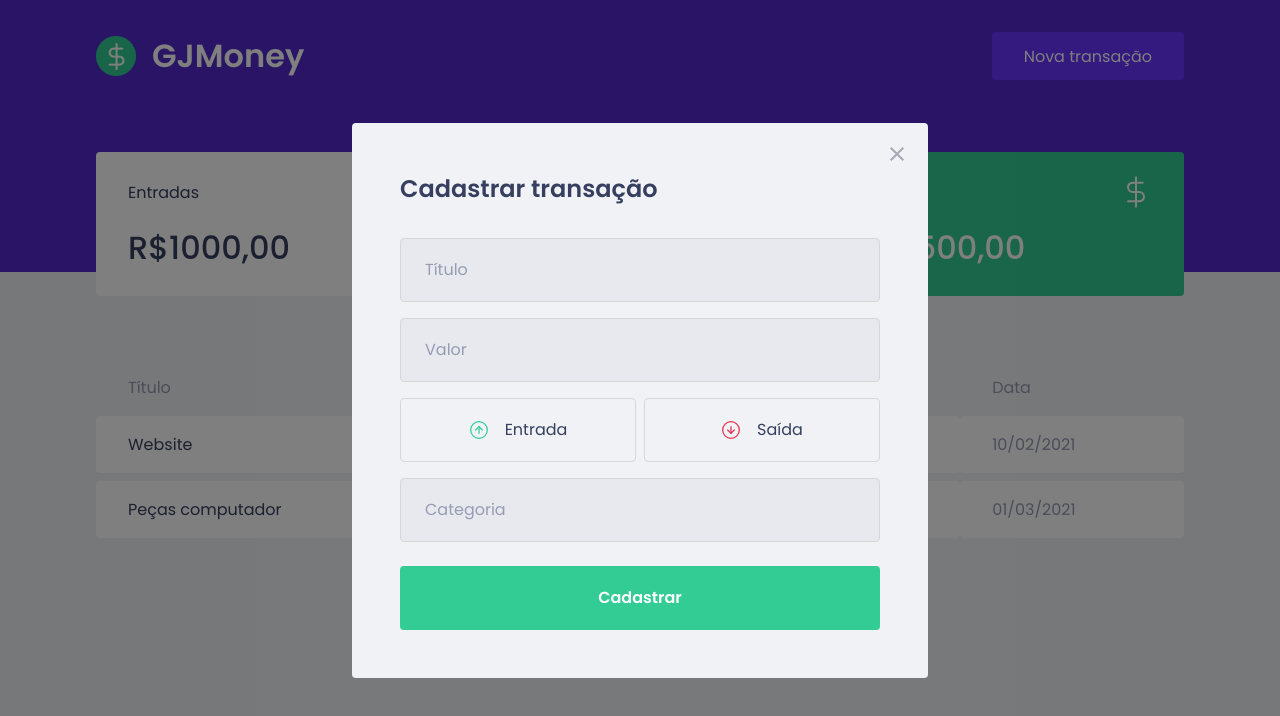
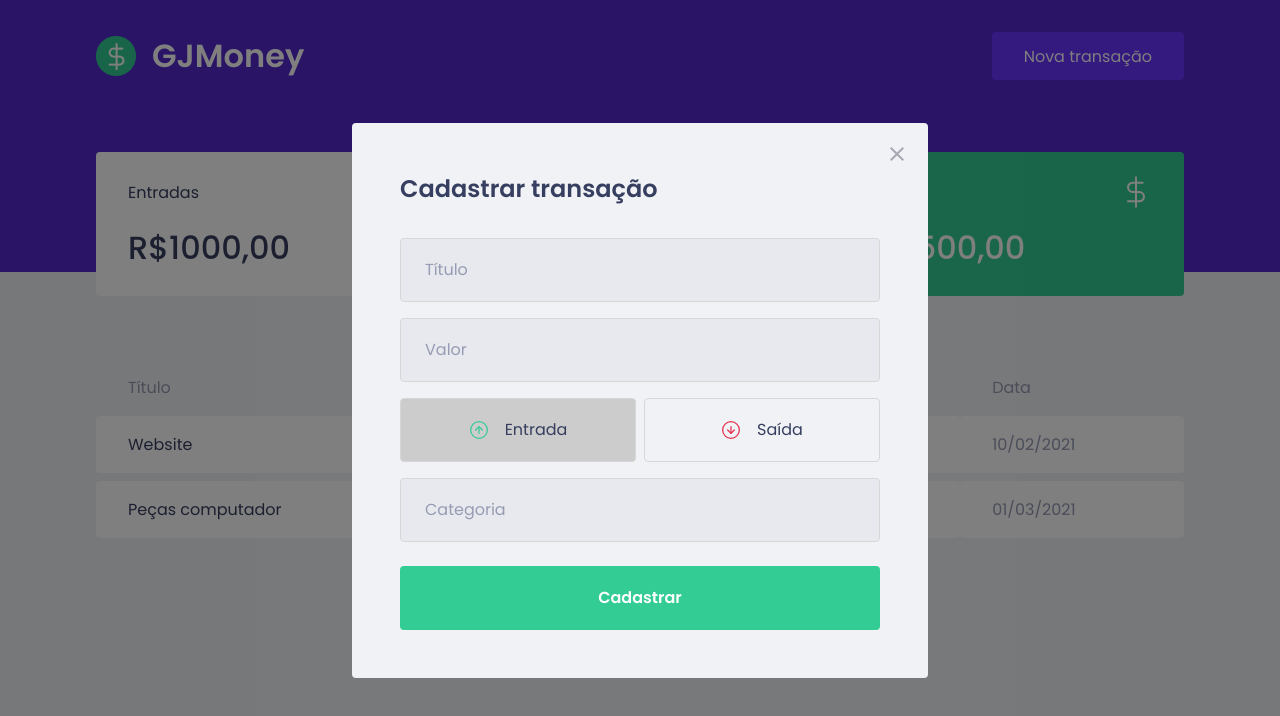
Before and after one commit to GilbertoASJ/GJMoney, a React (Create React App) app: page / in a window 1280 px wide. Both pictures are taken after a click on the button "Nova transação". Shown: the top 716 px of the page. Built offline with nearby package versions, Linux system fonts and the light colour scheme; no server answers; what miragejs would draw is missing.

Commit message:
Updating Modal

```diff
--- a/src/components/NewTransactionModal/index.tsx
+++ b/src/components/NewTransactionModal/index.tsx
@@ -2,7 +2,8 @@
 import closeImg from '../../assets/close.svg'
 import incomeImage from '../../assets/income.svg'
 import outcomeImage from '../../assets/outcome.svg'
-import { Container, TransactionTypeContainer } from './styles'
+import { Container, TransactionTypeContainer, RadioBox } from './styles'
+import { useState } from 'react'
 
 interface NewTransactionModalProps {
 	isOpen: boolean;
@@ -10,6 +11,9 @@
 }
 
 export function NewTransactionModal({ isOpen, onRequestClose }: NewTransactionModalProps) {
+	const [type, setType] = useState('deposit')
+
+	{ /* Retorno do HTML */ }
 	return (
 		<Modal
 			isOpen={isOpen}
@@ -36,15 +40,23 @@
 				{ /* Início TransactionTypeContainer */ }
 				<TransactionTypeContainer>
 
-					<button type="button">
+					<RadioBox
+						type="button"
+						onClick={() => { setType('deposit')}}
+						isActive={type === 'deposit'}
+					>
 						<img src={incomeImage} alt="Entrada" />
 						<span>Entrada</span>
-					</button>
+					</RadioBox>
 
-					<button type="button">
+					<RadioBox
+						type="button"
+						onClick={() => { setType('withdraw')}}
+						isActive={type === 'withdraw'}
+					>
 						<img src={outcomeImage} alt="Saída" />
 						<span>Saída</span>
-					</button>
+					</RadioBox>
 
 				</TransactionTypeContainer>
 
--- a/src/components/NewTransactionModal/styles.ts
+++ b/src/components/NewTransactionModal/styles.ts
@@ -52,12 +52,21 @@
 	display: grid;
 	grid-template-columns: 1fr 1fr;
 	gap: 0.5rem;
+`
 
-	button {
+// Criando uma interface para a propriedade criada no botão em index.tsx
+interface RadioBoxProps {
+	isActive: boolean;
+}
+
+// E para utilizar essa interface dentro de um elemento styled components, basta utilizar o 'generic', e para utilizar basta colocar a interface dentro de <>:
+export const RadioBox = styled.button<RadioBoxProps>`
 	height: 4rem;
 	border: 1px solid #d7d7d7;
 	border-radius: 0.25rem;
-		background: transparent;
+
+	/* Aqui fazemos uma interpolação, passando uma função que por sua vez retorna a cor do background baseado em uma condição */
+	background: ${(props) => props.isActive ? '#ccc' : 'transparent'};
 
 	display: flex;
 	align-items: center;
@@ -80,5 +89,4 @@
 		font-size: 1rem;
 		color: var(--text-title);
 	}
-	}
 `
```
Lines whose indentation alone changed are shown as unchanged.
